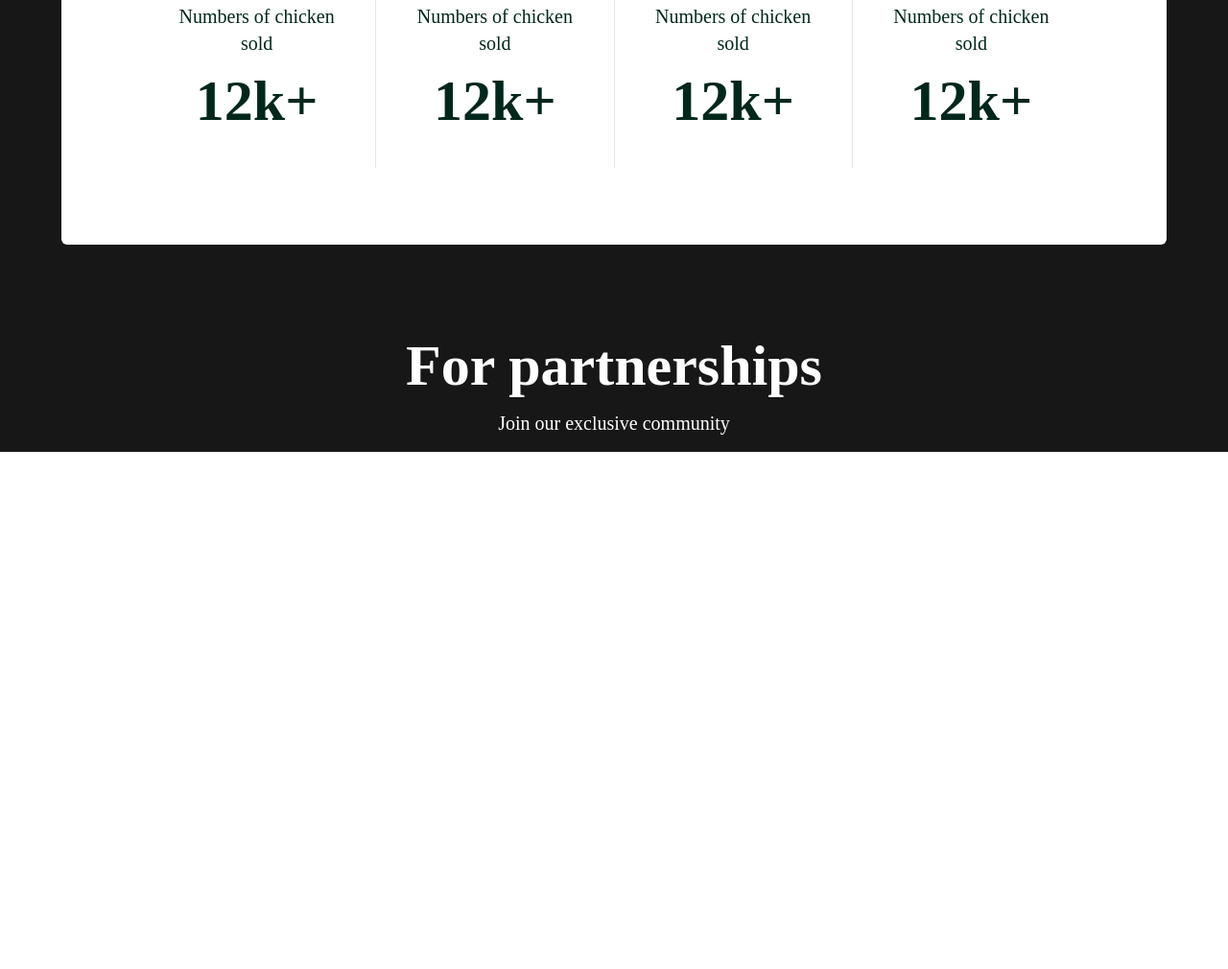
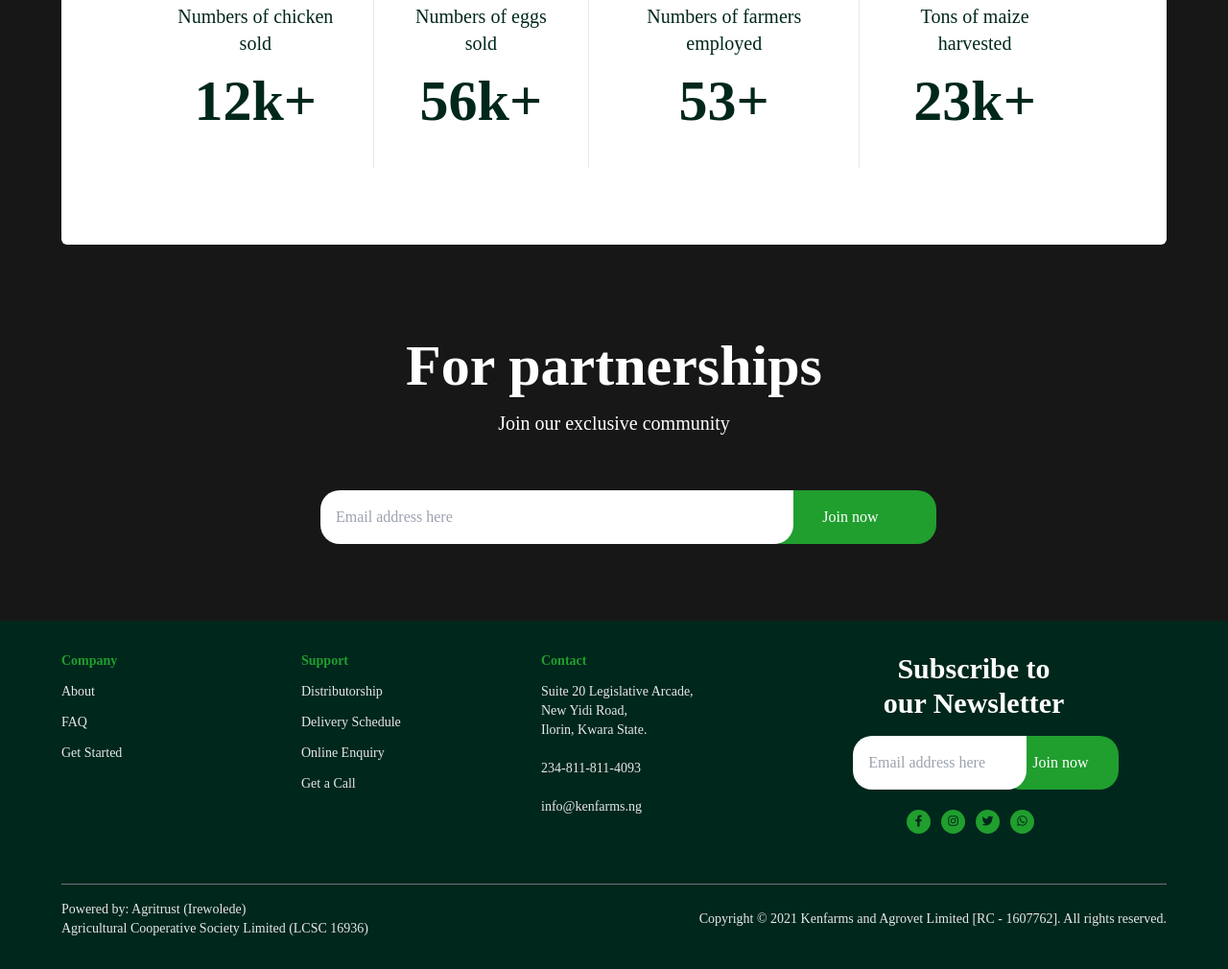
Before and after one commit to Tiny999/kenfarms-new, a plain HTML site: page index.html in a window 1280 px wide. Shown: the part 2355-3365 px from the top of the page at 96% size. Before the commit the page ends 2826 px from the top, so only its background shows below. Drawn offline with nearby package versions, Linux system fonts and the light colour scheme; a web font is replaced by a local one.

Commit message:
finish footer

```diff
--- a/assets/css/style.css
+++ b/assets/css/style.css
@@ -32,8 +32,16 @@ li{
     border-color: #209E2E;
 }
 
+.text-primary{
+    color: #209E2E;
+}
+
 .text-secondary{
     color: #00271C;
+}
+
+.bg-primary{
+    background-color: #209E2E;
 }
 
 .splide__pagination__page{
@@ -109,3 +117,60 @@ li{
 #callToAct img{
     top: -5%;
 }
+
+.subscribe-form{
+    position: relative;
+    display: flex;
+    justify-content: center;
+    border-radius: 20px;
+}
+
+.subscribe-form input{
+    width: 55%;
+    position: relative;
+    left: 30px;
+    z-index: 2;
+    border-radius: 20px;
+    border-top-right-radius: 0;
+}
+
+.subscribe-form button{
+    width: 20%;
+    border-radius: 20px;
+}
+
+/* Footer */
+#main-footer{
+    background-color: #00271C;
+}
+
+.footer-sec{
+    width: 250px;
+}
+
+#main-footer .subscribe-form input{
+    width: 45%;
+    position: relative;
+    left: 25px;
+    z-index: 2;
+    border-radius: 20px;
+    border-top-right-radius: 0;
+}
+
+#main-footer .subscribe-form button{
+    width: 30%;
+    border-radius: 20px;
+}
+
+#main-footer .social{
+    display: inline-flex;
+    height: 25px;
+    width: 25px;
+    color: #00271C;
+    align-items: center;
+    justify-content: center;
+    font-size: 12px;
+    background-color: #209E2E;
+    border-radius: 50%;
+    margin-right: 7px;
+}
--- a/index.html
+++ b/index.html
@@ -6,6 +6,7 @@
     <meta name="viewport" content="width=device-width, initial-scale=1.0">
     <title>Kenfarms</title>
     <link href="https://unpkg.com/tailwindcss@^2/dist/tailwind.min.css" rel="stylesheet">
+    <link href="https://cdnjs.cloudflare.com/ajax/libs/font-awesome/5.13.0/css/all.min.css" rel="stylesheet">
     <link rel="stylesheet" href="assets/css/splide.min.css">
     <link rel="stylesheet" href="assets/css/style.css">
 </head>
@@ -212,7 +213,7 @@
     </section>
 
 
-    <section id="callToAct" class="relative" >
+    <section id="callToAct" class="relative pb-10" >
         <div class="max-w-6xl mx-auto">
             <div class="md:flex items-center">
                 <div class='w-2/4 pt-24 pb-0'>
@@ -255,23 +256,23 @@
 
                     <div class="text-center p-10 border-r">
                         <img src="assets/img/icons/chicken.png" alt="chicken icon" class="mx-auto">
-                        <p class="text-secondary text-xl mt-8">Numbers of chicken sold</p>
+                        <p class="text-secondary text-xl mt-8">Numbers of eggs sold</p>
 
-                        <h6 class="text-6xl font-semibold text-secondary mt-4">12k+</h6>
+                        <h6 class="text-6xl font-semibold text-secondary mt-4">56k+</h6>
                     </div>
 
                     <div class="text-center p-10 border-r">
                         <img src="assets/img/icons/chicken.png" alt="chicken icon" class="mx-auto">
-                        <p class="text-secondary text-xl mt-8">Numbers of chicken sold</p>
+                        <p class="text-secondary text-xl mt-8">Numbers of farmers employed</p>
 
-                        <h6 class="text-6xl font-semibold text-secondary mt-4">12k+</h6>
+                        <h6 class="text-6xl font-semibold text-secondary mt-4">53+</h6>
                     </div>
 
                     <div class="text-center p-10">
                         <img src="assets/img/icons/chicken.png" alt="chicken icon" class="mx-auto">
-                        <p class="text-secondary text-xl mt-8">Numbers of chicken sold</p>
+                        <p class="text-secondary text-xl mt-8">Tons of maize harvested</p>
 
-                        <h6 class="text-6xl font-semibold text-secondary mt-4">12k+</h6>
+                        <h6 class="text-6xl font-semibold text-secondary mt-4">23k+</h6>
                     </div>
                 </div>
             </div>
@@ -283,9 +284,76 @@
                     <h1 class="text-6xl text-white font-semibold">For partnerships</h1>
                     <p class="text-xl text-white mt-4">Join our exclusive community</p>
                 </div>
+
+                <div class="subscribe-form py-10 relative flex max-w-4xl mx-auto">
+                    <input type="email" placeholder="Email address here" class="bg-white p-4 outline-none text-gray-600">
+                    <button class="p-4 bg-primary text-white">Join now</button>
+                </div>
             </div>
         </div>
     </section>
+
+    <!-- Footer -->
+
+    <footer id="main-footer">
+        <div class="max-w-6xl mx-auto py-8 md:flex">
+            <div class="footer-sec">
+                <p class="text-primary text-sm font-semibold mb-3">Company</p>
+                <div>
+                    <a href="about.html" class="block text-gray-200 text-sm mb-3">About</a>
+                    <a href="faq.html" class="block text-gray-200 text-sm mb-3">FAQ</a>
+                    <a href="login.html" class="block text-gray-200 text-sm mb-3">Get Started</a>
+                </div>
+            </div>
+
+            <div class="footer-sec">
+                <p class="text-primary text-sm font-semibold mb-3">Support</p>
+                <div>
+                    <a href="about.html" class="block text-gray-200 text-sm mb-3">Distributorship</a>
+                    <a href="about.html" class="block text-gray-200 text-sm mb-3">Delivery Schedule</a>
+                    <a href="about.html" class="block text-gray-200 text-sm mb-3">Online Enquiry</a>
+                    <a href="about.html" class="block text-gray-200 text-sm mb-3">Get a Call</a>
+                </div>
+            </div>
+
+            <div class="footer-sec">
+                <p class="text-primary text-sm font-semibold mb-3">Contact</p>
+                <div>
+                    <p href="about.html" class="block text-gray-200 text-sm mb-3">
+                        Suite 20 Legislative Arcade, <br>
+                        New Yidi Road, <br>
+                        Ilorin, Kwara State. <br> <br>
+                        234-811-811-4093 <br> <br>
+                        info@kenfarms.ng
+                    </p>
+                </div>
+            </div>
+
+            <div class="flex-1 text-center">
+                <h1 class="text-3xl text-white mb-4 font-semibold">Subscribe to <br>our Newsletter</h1>
+
+                <div class="subscribe-form relative flex max-w-4xl mx-auto">
+                    <input type="email" placeholder="Email address here" class="bg-white p-4 outline-none text-gray-600">
+                    <button class="p-4 bg-primary text-white">Join now</button>
+                </div>
+
+                <div class="socials my-5">
+                    <a href='#' class="social"><i class="fab fa-facebook-f"></i></a>
+                    <a href='#' class="social"><i class="fab fa-instagram"></i></a>
+                    <a href='#' class="social"><i class="fab fa-twitter"></i></a>
+                    <a href='#' class="social"><i class="fab fa-whatsapp"></i></a>
+                </div>
+            </div>
+        </div>
+
+        <div class="max-w-6xl mx-auto footer-bottom pt-4 pb-8 border-t border-gray-500 flex justify-between items-center">
+            <p class="text-gray-200 text-sm">Powered by: Agritrust (Irewolede) <br> Agricultural Cooperative Society Limited (LCSC 16936)</p>
+
+            <p class="text-gray-200 text-sm">
+                Copyright © 2021 Kenfarms and Agrovet Limited [RC - 1607762].  All rights reserved.
+            </p>
+        </div>
+    </footer>
 
 
 
```
